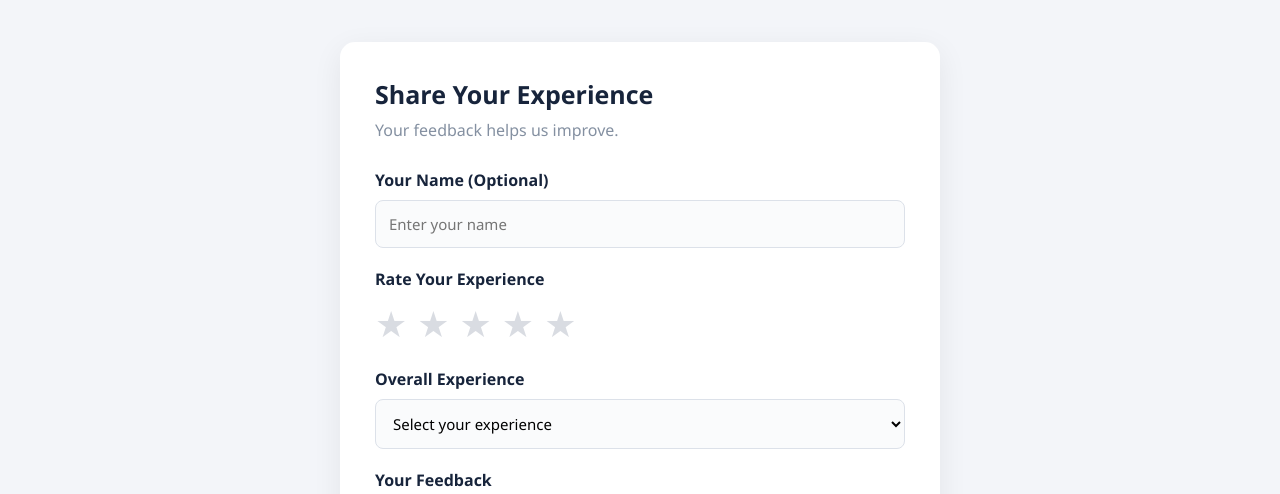
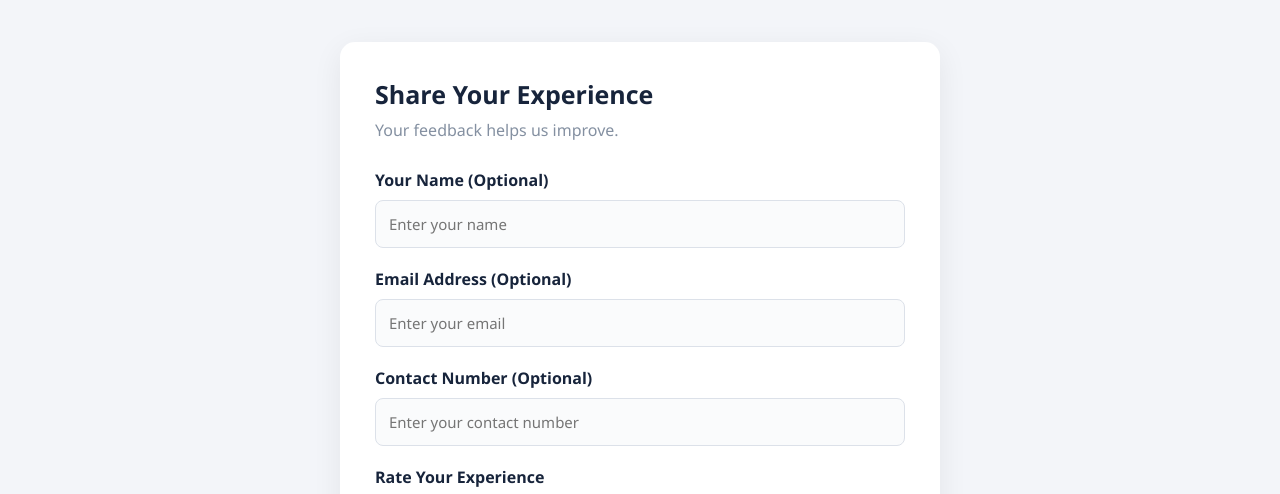
Before and after one commit to aspro74/masterstroke-bank, a plain HTML site: page index.html in a window 1280 px wide. Shown: the part 275-769 px from the top of the page. Drawn offline with Linux system fonts and the light colour scheme.

Commit message:
Refactor feedback form layout and fields

```diff
--- a/index.html
+++ b/index.html
@@ -28,6 +28,12 @@
     <label for="name">Your Name (Optional)</label>
     <input type="text" id="name" placeholder="Enter your name">
 
+    <label for="email">Email Address (Optional)</label>
+    <input type="email" id="email" placeholder="Enter your email">
+
+    <label for="contact">Contact Number (Optional)</label>
+    <input type="tel" id="contact" placeholder="Enter your contact number">
+
     <label>Rate Your Experience</label>
     <div class="stars">
         <span data-rating="1">★</span>
@@ -39,15 +45,6 @@
 
     <input type="hidden" id="rating" required>
 
-                <label for="experience">Overall Experience</label>
-                <select id="experience" required>
-                    <option value="">Select your experience</option>
-                    <option>Excellent</option>
-                    <option>Good</option>
-                    <option>Average</option>
-                    <option>Poor</option>
-                </select>
-
     <label for="feedback">Your Feedback</label>
     <textarea id="feedback" rows="5"
         placeholder="Tell us about your experience..."
@@ -58,6 +55,7 @@
     </button>
 
     <p id="status"></p>
+
 </form>
         </section>
     </main>
```
Lines whose indentation alone changed are shown as unchanged.
